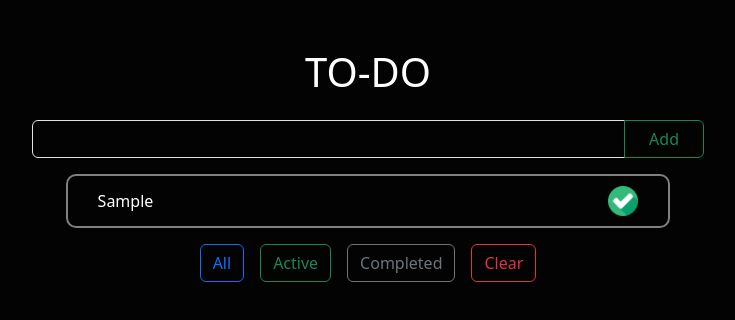
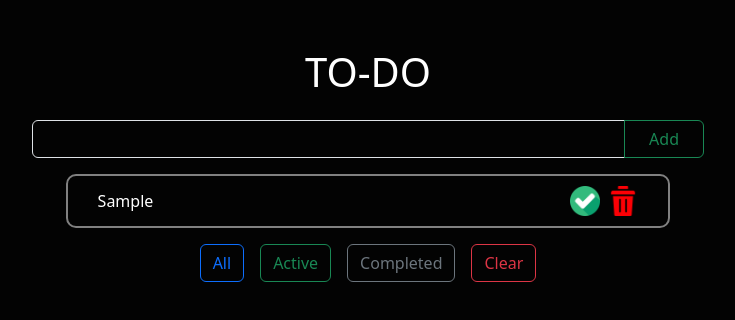
Before and after one commit to hadi-itobuz/todolist, a website: page index.html in a window 1280 px wide. Both pictures are taken after typing "Sample" into the empty fields and a click on the button "Add". Shown: the whole page, without its empty margins (272-1007 px from the left). Drawn offline with nearby package versions, Linux system fonts and the light colour scheme.

Commit message:
FIX: Made createTodo more modular

```diff
--- a/script.js
+++ b/script.js
@@ -2,7 +2,6 @@ const todoContainer = document.getElementById("todo__container");
 const todoItem = document.getElementsByClassName("todo__container__item");
 const addBtn = document.getElementById("add-todo");
 const todoInput = document.getElementById("todo-input");
-const deleteBtns = document.getElementsByClassName("delete-todo");
 const todoList = [];
 const allBtn = document.getElementById("all");
 const activeBtn = document.getElementById("active");
@@ -17,15 +16,18 @@ class todo {//class
         addTodo(this);
     }
 }
-const createTodo = (todoItem) => {//creating todo
-    todoList.unshift(todoItem);
-
+const createNewTodo=(uid)=>{
     const newTodo = document.createElement("div");
     newTodo.classList.add("todo__container__item");
-    newTodo.id = `${todoItem.uid}`;
+    newTodo.id = `${uid}`;
+    return newTodo;
+}
+const createTask=(txt)=>{
     const task = document.createElement("p");
-    task.innerHTML = todoItem.task;
-
+    task.innerHTML = txt;
+    return task;
+}
+const createIsDone=(todoItem,task)=>{
     const isDone = document.createElement("button");
     isDone.classList.add("delete-todo");
     const img = document.createElement("img");
@@ -35,10 +37,35 @@ const createTodo = (todoItem) => {//creating todo
         todoItem.isDone = !todoItem.isDone;
         img.src = (!todoItem.isDone) ? './images/true.png' : './images/false.png';
         task.style.textDecoration = (todoItem.isDone) ? 'line-through' : 'none';
-
     });
+    return isDone;
+}
+const createDelBtn=(newTodo,todoItem)=>{
+    const delBtn = document.createElement("button");
+    delBtn.classList.add("delete-todo");
+    const delImg = document.createElement("img");
+    delImg.src = "./images/delete.png";
+    delBtn.appendChild(delImg);
+    delBtn.addEventListener('click', () => {
+        newTodo.remove();
+        const index = todoList.indexOf(todoItem);
+        if (index > -1) { // only splice array when item is found
+            todoList.splice(index, 1); //remove one item only
+        }
+    })
+    return delBtn;
+}
+const createTodo = (todoItem) => {//creating todo
+    todoList.unshift(todoItem);
+    const newTodo = createNewTodo(todoItem.uid);
+    const task=createTask(todoItem.task);
+    const isDone=createIsDone(todoItem,task);
+    const delBtn=createDelBtn(newTodo,todoItem);
+    const btns = document.createElement("span");
+    btns.appendChild(isDone);
+    btns.appendChild(delBtn);
     newTodo.appendChild(task);
-    newTodo.appendChild(isDone);
+    newTodo.appendChild(btns);
     return newTodo;
 }
 const addTodo = (todoItem) => {//creating & adding todo to todoContainer
@@ -86,7 +113,6 @@ completeBtn.addEventListener('click', () => {
 })
 clearBtn.addEventListener('click', () => {
     const done = todoList.filter((e) => e.isDone === true);
-    console.log(done);
     done.forEach(element => {
         document.getElementById(element.uid).remove();
         const index = todoList.indexOf(element);
@@ -94,5 +120,4 @@ clearBtn.addEventListener('click', () => {
             todoList.splice(index, 1); //remove one item only
         }
     });
-    console.log(todoList);
 })
--- a/style.scss
+++ b/style.scss
@@ -40,8 +40,8 @@ body{
 .delete-todo {
     border: none;
     background:transparent;
+    margin-left:8px;
     img{
         height: 30px;
     }
-
 }
```
Also changed, not shown: images/delete.png (added), style.css, 1 other file.
